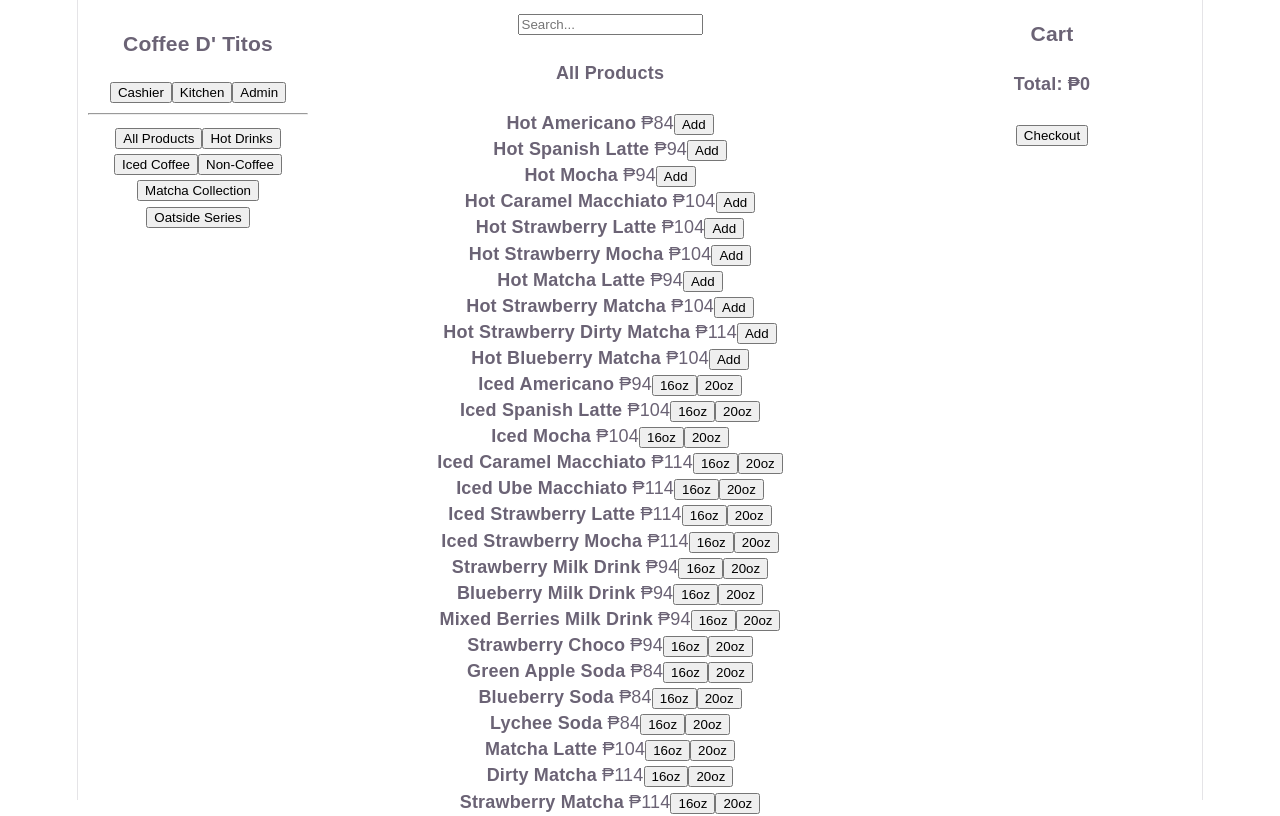
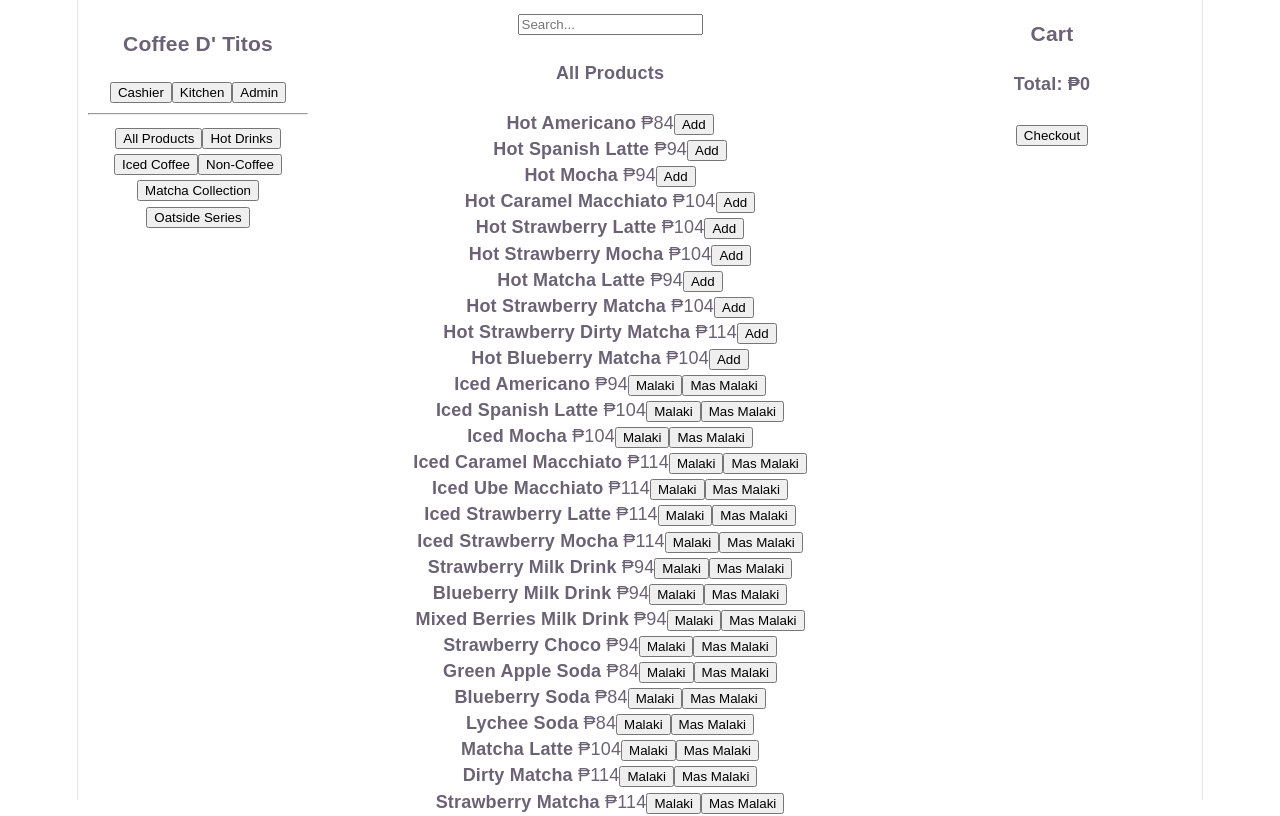
Before and after one commit to naluzchristian16-lab/CDTBO, a React (Vite) app: page / in a window 1280 px wide. Shown: the top 816 px of the page. Built offline with nearby package versions, Linux system fonts and the light colour scheme.

Commit message:
Update App.tsx

```diff
--- a/src/App.tsx
+++ b/src/App.tsx
@@ -183,8 +183,8 @@ export default function App() {
 
                     {p.type === "iced" && (
                       <>
-                        <button onClick={() => addIced(p, "16oz")}>16oz</button>
-                        <button onClick={() => addIced(p, "20oz")}>20oz</button>
+                        <button onClick={() => addIced(p, "16oz")}>Malaki</button>
+                        <button onClick={() => addIced(p, "20oz")}>Mas Malaki</button>
                       </>
                     )}
                   </div>
```
